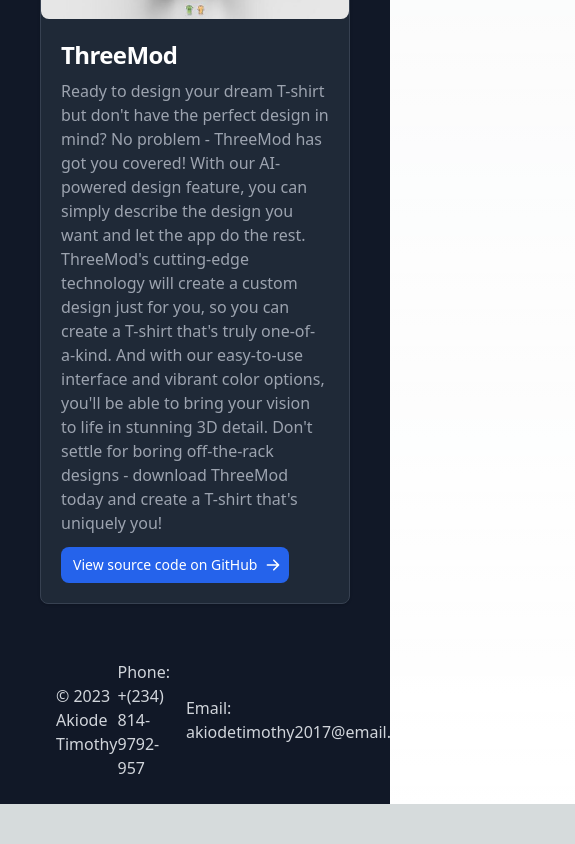
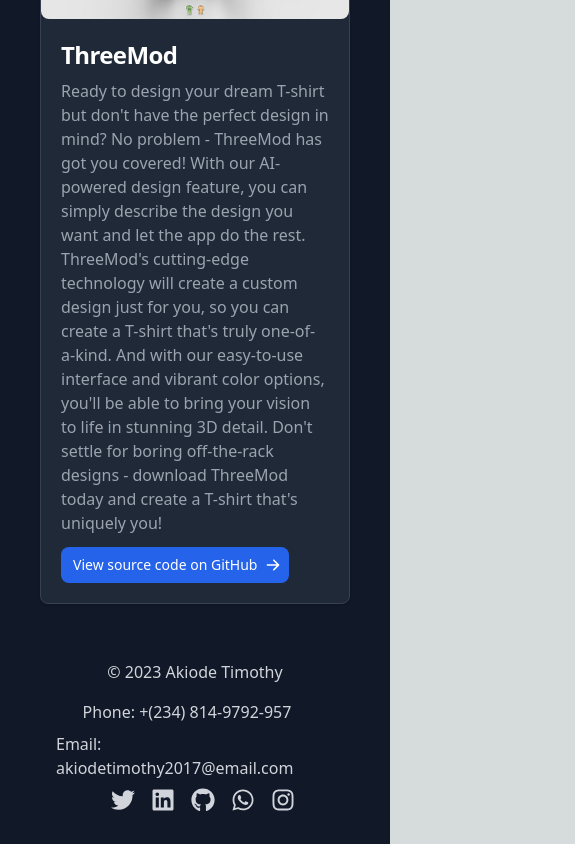
Before and after one commit to Timbaron/Myportfolio, a Next.js app: page / in a window 390 px wide. Shown: the part 8543-9387 px from the top of the page, 575 px wide, since content can reach past the window. Before the commit the page ends 9347 px from the top, so only its background shows below. Built offline with nearby package versions, Linux system fonts and the light colour scheme.

Commit message:
make footer more mobile responsive

```diff
--- a/components/footer.jsx
+++ b/components/footer.jsx
@@ -10,20 +10,22 @@ import {
 const Footer = () => {
   return (
     <footer className="bg-gray-900">
-      <div className="max-w-6xl mx-auto py-6 px-4 sm:px-6 lg:px-8 flex justify-between items-center">
-        <div>
+      <div className="max-w-6xl mx-auto py-6 px-4 sm:px-6 lg:px-8 flex flex-col sm:flex-row justify-between items-center">
+        <div className="text-center sm:text-left mb-4 sm:mb-0">
           <p className="text-gray-300">&copy; 2023 Akiode Timothy</p>
         </div>
-        <div className="flex items-center">
-          <p className="text-gray-300 mr-4">Phone: +(234) 814-9792-957</p>
-          <p className="text-gray-300 mr-4">
+        <div className="flex flex-wrap justify-center sm:justify-start items-center">
+          <p className="text-gray-300 mr-4 mb-2 sm:mb-0">
+            Phone: +(234) 814-9792-957
+          </p>
+          <p className="text-gray-300 mr-4 mb-2 sm:mb-0">
             Email: akiodetimothy2017@email.com
           </p>
           <a
             href="https://twitter.com/akiode_timothy"
             target="_blank"
             rel="noopener noreferrer"
-            className="text-gray-300 hover:text-white ml-4"
+            className="text-gray-300 hover:text-white ml-4 mb-2 sm:mb-0"
           >
             <span className="sr-only">Twitter</span>
             <FaTwitter className="h-6 w-6" />
@@ -32,7 +34,7 @@ const Footer = () => {
             href="https://www.linkedin.com/in/timothy-akiode-7b772a164/"
             target="_blank"
             rel="noopener noreferrer"
-            className="text-gray-300 hover:text-white ml-4"
+            className="text-gray-300 hover:text-white ml-4 mb-2 sm:mb-0"
           >
             <span className="sr-only">LinkedIn</span>
             <FaLinkedin className="h-6 w-6" />
@@ -41,15 +43,16 @@ const Footer = () => {
             href="http://github.com/timbaron"
             target="_blank"
             rel="noopener noreferrer"
-            className="text-gray-300 hover:text-white ml-4"
+            className="text-gray-300 hover:text-white ml-4 mb-2 sm:mb-0"
           >
             <span className="sr-only">LinkedIn</span>
             <FaGithub className="h-6 w-6" />
           </a>
           <a
             href="https://wa.me/2348149792957?text=Hello%20Timothy%2C%20my%20name%20is%20_______.%20I%20got%20your%20contact%20from%20your%20portfolio."
-            target="_blank" rel="noopener noreferrer"
-            className="text-gray-300 hover:text-white ml-4"
+            target="_blank"
+            rel="noopener noreferrer"
+            className="text-gray-300 hover:text-white ml-4 mb-2 sm:mb-0"
           >
             <span className="sr-only">WhatsApp</span>
             <FaWhatsapp className="h-6 w-6" />
@@ -58,7 +61,7 @@ const Footer = () => {
             href="https://www.instagram.com/techbrobishop/"
             target="_blank"
             rel="noopener noreferrer"
-            className="text-gray-300 hover:text-white ml-4"
+            className="text-gray-300 hover:text-white ml-4 mb-2 sm:mb-0"
           >
             <FaInstagram className="h-6 w-6" />
           </a>
```
Lines whose indentation alone changed are shown as unchanged.
